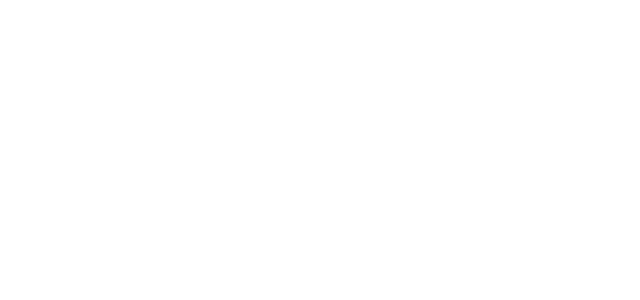
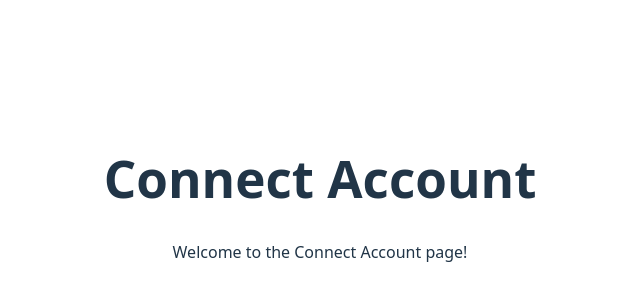
Before and after one commit to NEW-FINCASH/New-Fincash-Frontend, a React (Vite) app: page /connectaccount in a window 1280 px wide. Before the commit this address had no page. Shown: the part 202-502 px from the top of the page, without its empty margins (320-960 px from the left). Built offline with nearby package versions, Linux system fonts and the light colour scheme.

Commit message:
feat: add Connect Account page and update routing in App component

```diff
--- a/src/App.tsx
+++ b/src/App.tsx
@@ -1,5 +1,6 @@
 import './App.css'
 import CreateAccount from './pages/CreateAccount'
+import ConnectAccount from './pages/ConnectAccount';
 import { BrowserRouter as Router, Routes, Route } from 'react-router-dom';
 
 function App() {
@@ -9,6 +10,7 @@
       <Router>
         <Routes>
           <Route path="/createaccount" element={<CreateAccount />} />
+          <Route path="/connectaccount" element={<ConnectAccount />} />
         </Routes>
       </Router>
     </>
--- /dev/null
+++ b/src/pages/ConnectAccount.tsx
@@ -0,0 +1,9 @@
+export default function ConnectAccount() {
+
+    return (
+        <div>
+        <h1>Connect Account</h1>
+        <p>Welcome to the Connect Account page!</p>
+        </div>
+    );
+}
```
